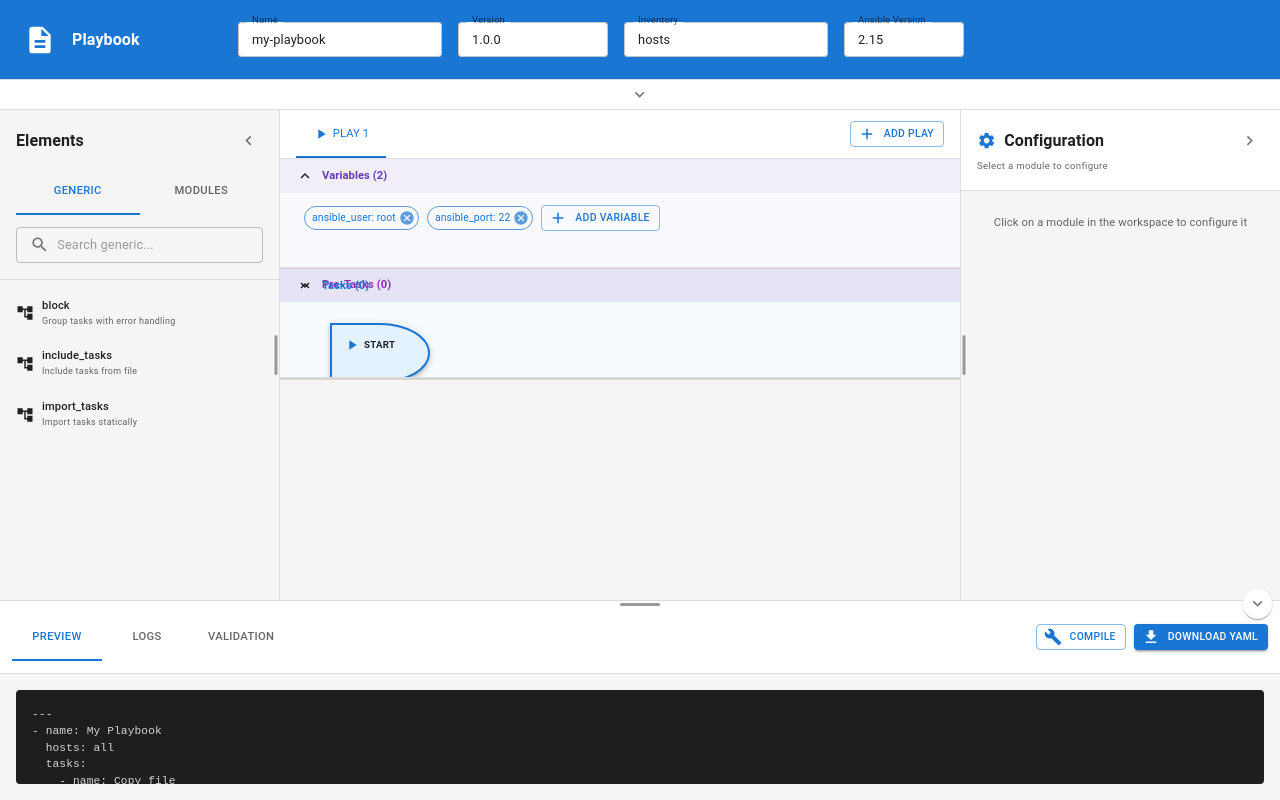
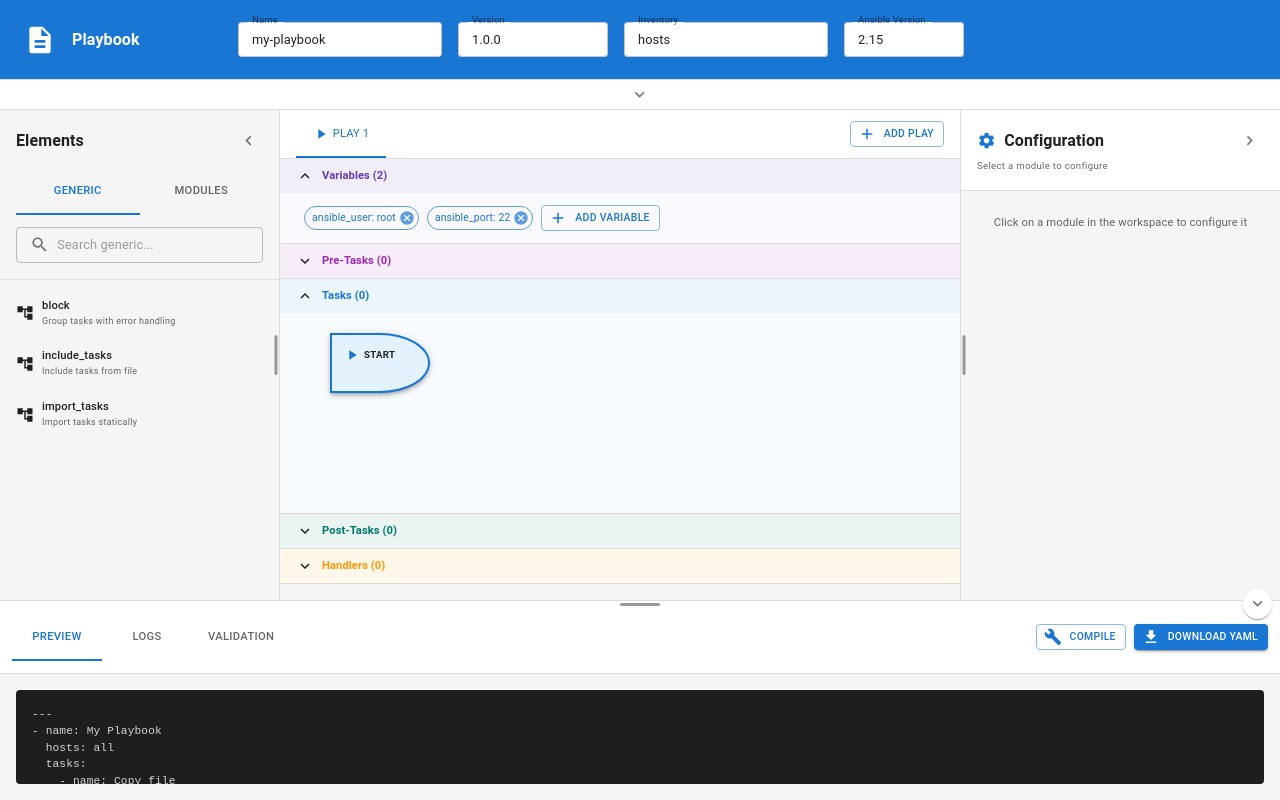
Before and after one commit to CCoupel/automation-factory, a React (Vite) app in the folder frontend/: page / in a window 1280 px wide. Built offline with nearby package versions, Linux system fonts and the light colour scheme.

Commit message:
Revert "Implement accordion behavior for PLAY sections with full-height layout"
This reverts commit 13afb271f867e3c1457d4f24e8a7ba8c0354e17c.

```diff
--- a/frontend/src/components/zones/WorkZone.tsx
+++ b/frontend/src/components/zones/WorkZone.tsx
@@ -770,24 +770,15 @@ const WorkZone = ({ onSelectModule, selectedModuleId, onDeleteModule, onUpdateMo
       const key = `${playId}:${section}`
       const wildcardKey = `*:${section}`
 
-      // Comportement accordion: une seule section ouverte à la fois
-      const isCurrentlyCollapsed = newSet.has(key) || newSet.has(wildcardKey)
-
-      if (isCurrentlyCollapsed) {
-        // Fermer toutes les sections de ce PLAY
-        const allSections: Array<'variables' | 'pre_tasks' | 'tasks' | 'post_tasks' | 'handlers'> = ['variables', 'pre_tasks', 'tasks', 'post_tasks', 'handlers']
-        allSections.forEach(s => {
-          newSet.delete(`*:${s}`)
-          newSet.add(`${playId}:${s}`)
-        })
-
-        // Ouvrir uniquement la section cliquée
-        newSet.delete(wildcardKey)
+      // Retirer le wildcard s'il existe
+      newSet.delete(wildcardKey)
+
+      if (newSet.has(key)) {
+        // Si déjà fermée, l'ouvrir
         newSet.delete(key)
       } else {
-        // Si déjà ouverte, ne rien faire (on garde toujours une section ouverte)
-        // Ou la fermer si on veut permettre de tout fermer
-        // Pour l'instant on ne fait rien pour garder toujours une section ouverte
+        // Si déjà ouverte, la fermer
+        newSet.add(key)
       }
 
       return newSet
@@ -1547,18 +1538,9 @@ const WorkZone = ({ onSelectModule, selectedModuleId, onDeleteModule, onUpdateMo
       </Box>
 
       {/* PLAY Sections - Workspace Level */}
-      <Box sx={{ display: 'flex', flexDirection: 'column', flex: 1, height: 0, bgcolor: 'background.paper' }}>
+      <Box sx={{ display: 'flex', flexDirection: 'column', bgcolor: 'background.paper' }}>
         {/* Section 1: Variables */}
-        <Box sx={{
-          borderBottom: '1px solid #ddd',
-          flex: (() => {
-            const playModule = modules.find(m => m.isPlay)
-            return playModule && !isPlaySectionCollapsed(playModule.id, 'variables') ? 1 : 0
-          })(),
-          display: 'flex',
-          flexDirection: 'column',
-          minHeight: 0
-        }}>
+        <Box sx={{ borderBottom: '1px solid #ddd' }}>
           <Box
             onClick={() => {
               const playModule = modules.find(m => m.isPlay)
@@ -1590,7 +1572,7 @@ const WorkZone = ({ onSelectModule, selectedModuleId, onDeleteModule, onUpdateMo
             const playModule = modules.find(m => m.isPlay)
             const collapsed = playModule ? isPlaySectionCollapsed(playModule.id, 'variables') : false
             return !collapsed ? (
-              <Box sx={{ px: 3, py: 1.5, bgcolor: `${getPlaySectionColor('variables')}08`, flex: 1, overflow: 'auto' }}>
+              <Box sx={{ px: 3, py: 1.5, bgcolor: `${getPlaySectionColor('variables')}08` }}>
                 <Box sx={{ display: 'flex', gap: 1, flexWrap: 'wrap', alignItems: 'center' }}>
                   {currentPlay.variables.map((variable, index) => (
                     <Chip
@@ -1617,16 +1599,7 @@ const WorkZone = ({ onSelectModule, selectedModuleId, onDeleteModule, onUpdateMo
         </Box>
 
         {/* Section 2: Pre-Tasks */}
-        <Box sx={{
-          borderBottom: '1px solid #ddd',
-          flex: (() => {
-            const playModule = modules.find(m => m.isPlay)
-            return playModule && !isPlaySectionCollapsed(playModule.id, 'pre_tasks') ? 1 : 0
-          })(),
-          display: 'flex',
-          flexDirection: 'column',
-          minHeight: 0
-        }}>
+        <Box sx={{ borderBottom: '1px solid #ddd' }}>
           <Box
             onClick={() => {
               const playModule = modules.find(m => m.isPlay)
@@ -1661,7 +1634,7 @@ const WorkZone = ({ onSelectModule, selectedModuleId, onDeleteModule, onUpdateMo
               <Box
                 sx={{
                   position: 'relative',
-                  flex: 1,
+                  minHeight: 150,
                   bgcolor: `${getPlaySectionColor('pre_tasks')}08`,
                   overflow: 'auto',
                   p: 2
@@ -1726,16 +1699,7 @@ const WorkZone = ({ onSelectModule, selectedModuleId, onDeleteModule, onUpdateMo
         </Box>
 
         {/* Section 3: Tasks (default open) */}
-        <Box sx={{
-          borderBottom: '1px solid #ddd',
-          flex: (() => {
-            const playModule = modules.find(m => m.isPlay)
-            return playModule && !isPlaySectionCollapsed(playModule.id, 'tasks') ? 1 : 0
-          })(),
-          display: 'flex',
-          flexDirection: 'column',
-          minHeight: 0
-        }}>
+        <Box sx={{ borderBottom: '1px solid #ddd' }}>
           <Box
             onClick={() => {
               const playModule = modules.find(m => m.isPlay)
@@ -1770,7 +1734,7 @@ const WorkZone = ({ onSelectModule, selectedModuleId, onDeleteModule, onUpdateMo
               <Box
                 sx={{
                   position: 'relative',
-                  flex: 1,
+                  minHeight: 200,
                   bgcolor: `${getPlaySectionColor('tasks')}08`,
                   overflow: 'auto',
                   p: 2
@@ -1835,16 +1799,7 @@ const WorkZone = ({ onSelectModule, selectedModuleId, onDeleteModule, onUpdateMo
         </Box>
 
         {/* Section 4: Post-Tasks */}
-        <Box sx={{
-          borderBottom: '1px solid #ddd',
-          flex: (() => {
-            const playModule = modules.find(m => m.isPlay)
-            return playModule && !isPlaySectionCollapsed(playModule.id, 'post_tasks') ? 1 : 0
-          })(),
-          display: 'flex',
-          flexDirection: 'column',
-          minHeight: 0
-        }}>
+        <Box sx={{ borderBottom: '1px solid #ddd' }}>
           <Box
             onClick={() => {
               const playModule = modules.find(m => m.isPlay)
@@ -1879,7 +1834,7 @@ const WorkZone = ({ onSelectModule, selectedModuleId, onDeleteModule, onUpdateMo
               <Box
                 sx={{
                   position: 'relative',
-                  flex: 1,
+                  minHeight: 150,
                   bgcolor: `${getPlaySectionColor('post_tasks')}08`,
                   overflow: 'auto',
                   p: 2
@@ -1944,16 +1899,7 @@ const WorkZone = ({ onSelectModule, selectedModuleId, onDeleteModule, onUpdateMo
         </Box>
 
         {/* Section 5: Handlers */}
-        <Box sx={{
-          borderBottom: '1px solid #ddd',
-          flex: (() => {
-            const playModule = modules.find(m => m.isPlay)
-            return playModule && !isPlaySectionCollapsed(playModule.id, 'handlers') ? 1 : 0
-          })(),
-          display: 'flex',
-          flexDirection: 'column',
-          minHeight: 0
-        }}>
+        <Box sx={{ borderBottom: '1px solid #ddd' }}>
           <Box
             onClick={() => {
               const playModule = modules.find(m => m.isPlay)
@@ -1988,7 +1934,7 @@ const WorkZone = ({ onSelectModule, selectedModuleId, onDeleteModule, onUpdateMo
               <Box
                 sx={{
                   position: 'relative',
-                  flex: 1,
+                  minHeight: 150,
                   bgcolor: `${getPlaySectionColor('handlers')}08`,
                   overflow: 'auto',
                   p: 2
```
